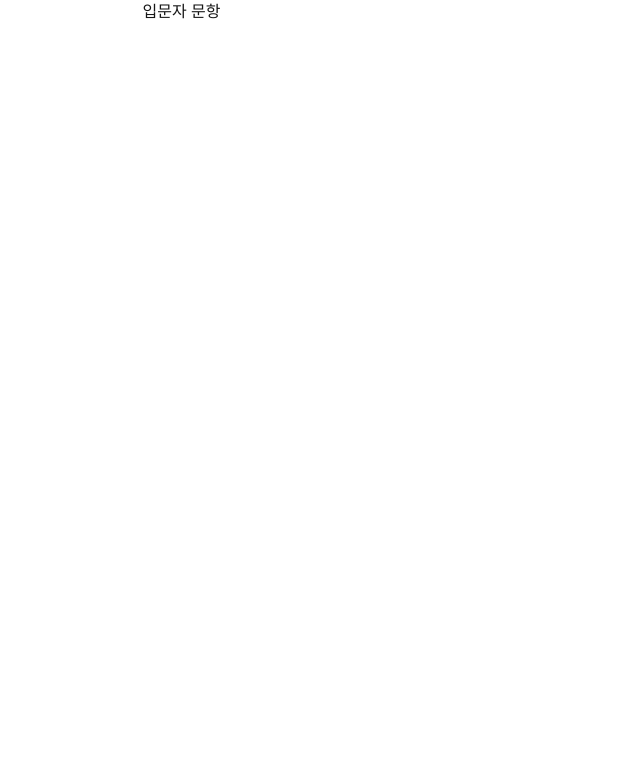
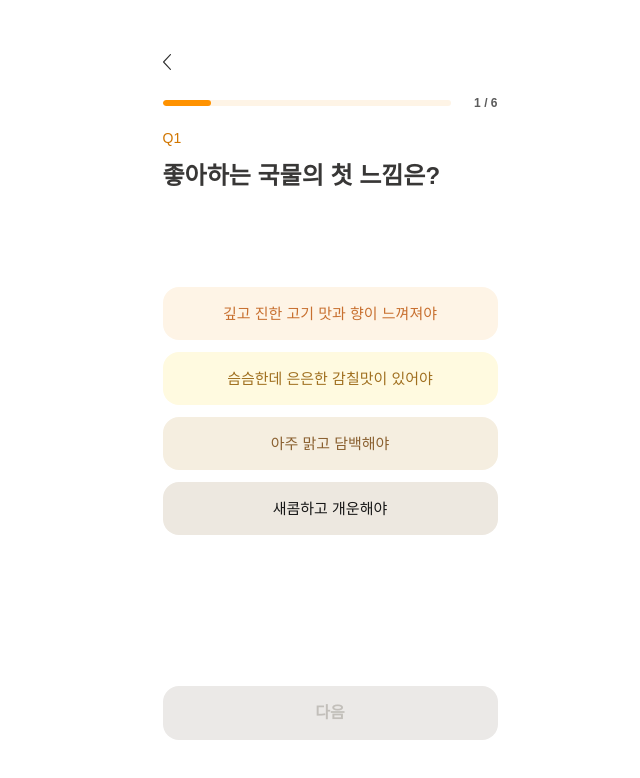
Before and after one commit to plers-org/pyongyang_naengmyeon_test_FrontEnd, a Next.js app: page /quiz/beginner in a window 1280 px wide. Shown: the top 778 px of the page, without its empty margins (310-950 px from the left). Built offline with nearby package versions, Linux system fonts and the light colour scheme.

Commit message:
style : #18 입문자용 취향테스트 UI 구현

```diff
--- a/src/app/quiz/beginner/page.tsx
+++ b/src/app/quiz/beginner/page.tsx
@@ -1,4 +1,158 @@
+"use client";
+
+import { useState } from "react";
+import { useRouter } from "next/navigation";
+import { AppBar } from "@/components/common/AppBar";
+import { DefaultButton } from "@/components/common/DefaultButton";
+import {
+  OptionButton,
+  type OptionButtonVariant,
+} from "@/components/common/OptionButton";
+import { QuestionProgress } from "@/components/graph/QuestionProgress";
+
+type Question = {
+  id: string;
+  text: string;
+  options: string[];
+};
+
+const QUESTIONS: Question[] = [
+  {
+    id: "Q1",
+    text: "좋아하는 국물의 첫 느낌은?",
+    options: [
+      "깊고 진한 고기 맛과 향이 느껴져야",
+      "슴슴한데 은은한 감칠맛이 있어야",
+      "아주 맑고 담백해야",
+      "새콤하고 개운해야",
+    ],
+  },
+  {
+    id: "Q2",
+    text: "“이 국물 좀 싱거운데?”\n라는 말을 들으면?",
+    options: [
+      `"그 맛으로 먹는 건데?"`,
+      `"맛이 좀 더 진하고 확실한 게 좋아"`,
+      `"새콤달콤하게 가자"`,
+      `"밍밍하지 않게 은은한 감칠맛은 있어야 해"`,
+    ],
+  },
+  {
+    id: "Q3",
+    text: "면 요리에서 끌리는 면발은?",
+    options: [
+      "메밀 향이 느껴지고 툭툭 끊기는 거친 면",
+      "적당히 탄력있고 잘 끊기는 면",
+      "면발보다 육수가 중요",
+    ],
+  },
+  {
+    id: "Q4",
+    text: "고명으로 가장 반가운 건?",
+    options: [
+      "두툼한 편육",
+      "파 + 고춧가루 솔솔",
+      "오이 채",
+      "새콤하고 아삭한 배나 무",
+    ],
+  },
+  {
+    id: "Q5",
+    text: "새로운 음식에 도전하고 싶다면,\n어떤 맛?",
+    options: [
+      "육향 진한",
+      "슴슴하며서 감칠맛 밸런스가 좋은",
+      "맑고 담백하며 메밀향이 또렷한",
+      "새콤한 맛이 살아있는",
+    ],
+  },
+  {
+    id: "Q6",
+    text: "평소 좋아하는 음식의 맛은?",
+    options: [
+      "맛과 향이 진하고 확실한",
+      "담백하면서 감칠맛이 균형 잡힌",
+      "자극적이지 않고 은은한",
+      "산뜻하고 개운한",
+    ],
+  },
+];
+
+const OPTION_VARIANTS: OptionButtonVariant[] = [
+  "option1",
+  "option2",
+  "option3",
+  "option4",
+];
+
 export default function Page() {
-  // TODO: 입문자 트랙 문항 1~6
-  return <div>입문자 문항</div>;
+  const router = useRouter();
+  const [questionIndex, setQuestionIndex] = useState(0);
+  const [answers, setAnswers] = useState<number[]>([]);
+
+  const question = QUESTIONS[questionIndex];
+  const selectedOption = answers[questionIndex] ?? null;
+  const isLastQuestion = questionIndex === QUESTIONS.length - 1;
+
+  const selectOption = (optionIndex: number) => {
+    setAnswers((prev) => {
+      const next = [...prev];
+      next[questionIndex] = optionIndex;
+      return next;
+    });
+  };
+
+  const goBack = () => {
+    if (questionIndex === 0) {
+      router.back();
+      return;
+    }
+    setQuestionIndex((i) => i - 1);
+  };
+
+  const goNext = () => {
+    if (isLastQuestion) {
+      // TODO: 결과창
+      router.push("/result");
+      return;
+    }
+    setQuestionIndex((i) => i + 1);
+  };
+
+  return (
+    <main className="flex flex-col min-h-screen pt-11 pb-15">
+      <AppBar onBack={goBack} />
+      <div className="flex flex-col px-5 pt-4">
+        <QuestionProgress
+          current={questionIndex + 1}
+          total={QUESTIONS.length}
+        />
+        <p className="text-caption2 text-orange-80 mt-5">{question.id}</p>
+        <h1 className="text-headline2 text-warm-gray-90 mt-3 h-32 whitespace-pre-line">
+          {question.text}
+        </h1>
+        <div className="flex flex-col">
+          {question.options.map((option, i) => (
+            <OptionButton
+              key={option}
+              variant={OPTION_VARIANTS[i]}
+              selected={selectedOption === i}
+              onClick={() => selectOption(i)}
+              className={i > 0 ? "mt-3" : undefined}
+            >
+              {option}
+            </OptionButton>
+          ))}
+        </div>
+      </div>
+      <DefaultButton
+        variant="primary"
+        className="mt-auto mx-5"
+        disabled={selectedOption === null}
+        onClick={goNext}
+      >
+        {isLastQuestion ? "평냉 취향 확인하기" : "다음"}
+      </DefaultButton>
+    </main>
+  );
 }
```
